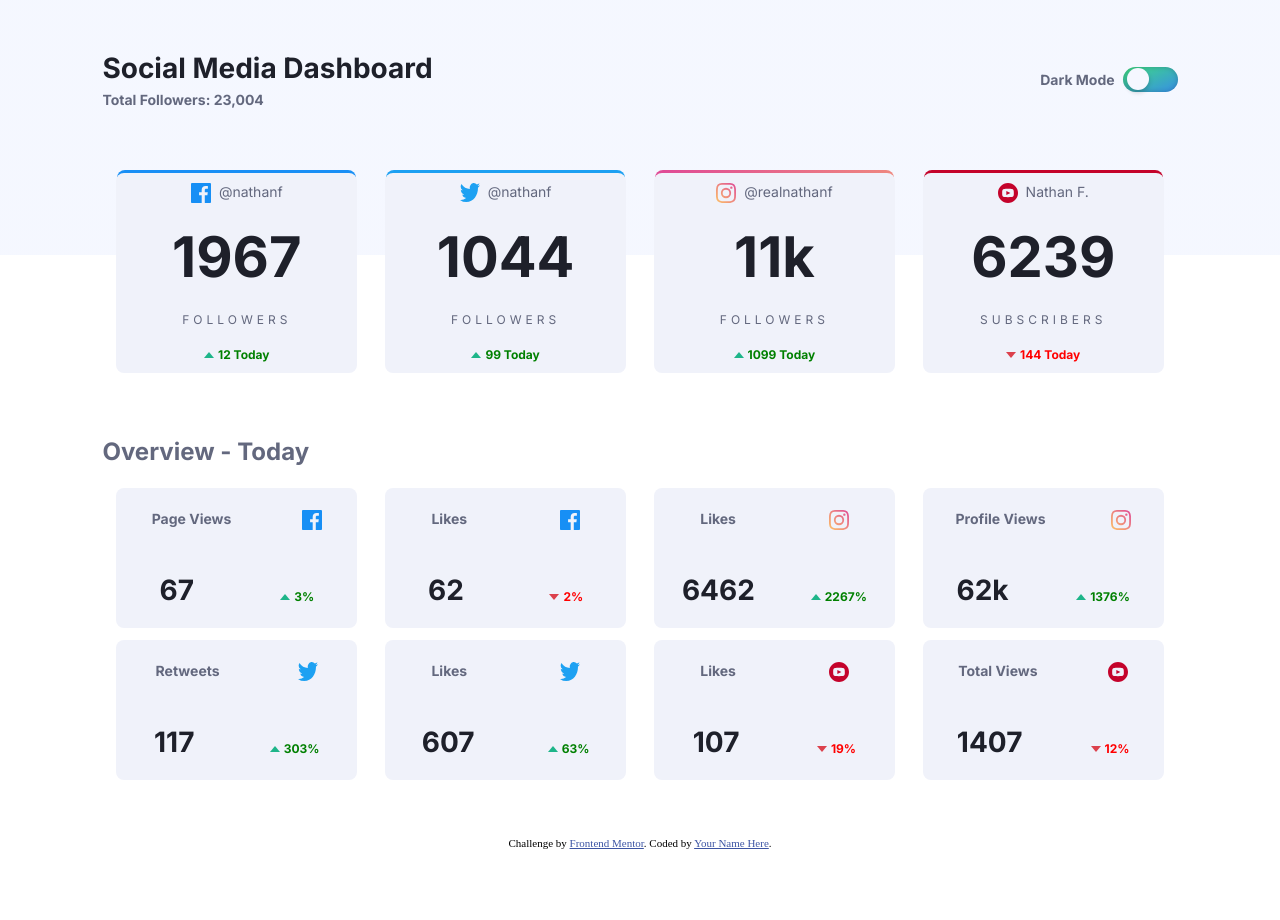
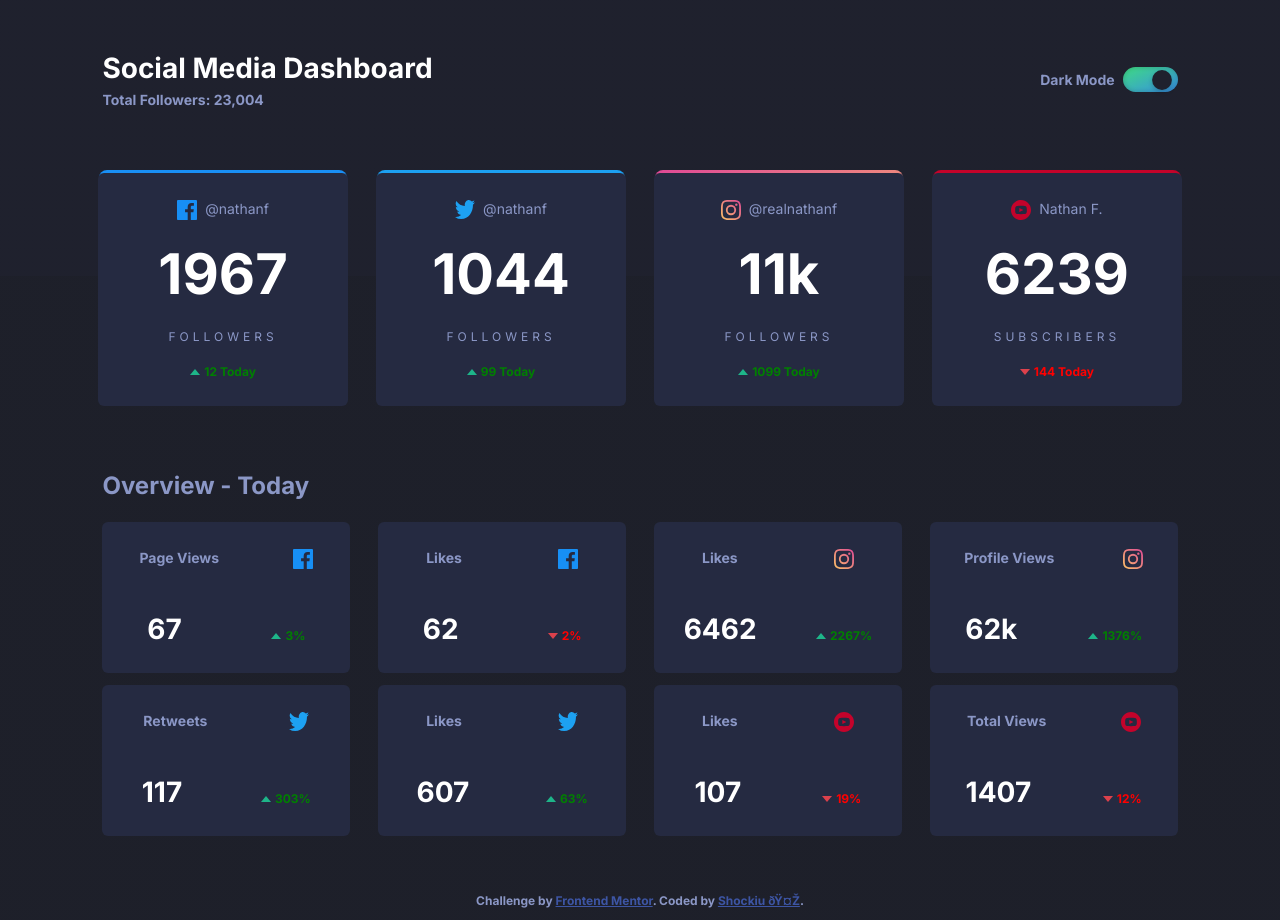
Before and after one commit to shockiu/dashboard-social-media, a website: page index.html in a window 1280 px wide. Before the commit the page ends 851 px from the top, so only its background shows below. Drawn offline with Linux system fonts and the light colour scheme.

Commit message:
template finished

```diff
--- a/index.html
+++ b/index.html
@@ -6,13 +6,9 @@
 
   <link rel="icon" type="image/png" sizes="32x32" href="./images/favicon-32x32.png">
 
-  <title>Frontend Mentor | [Challenge Name Here]</title>
+  <title>Social media dashboard</title>
 
   <!-- Feel free to remove these styles or customise in your own stylesheet 👍 -->
-  <style>
-    .attribution { font-size: 11px; text-align: center; }
-    .attribution a { color: hsl(226, 46%, 44%); }
-  </style>
   <link rel="stylesheet" href="./css/style.css">
 </head>
 <body>
@@ -27,6 +23,7 @@
           Total Followers: 23,004
         </p>
       </div>
+      <div class="divider"></div>
       <div class="theme-switcher">
         <p>
           Dark Mode
@@ -291,7 +288,7 @@
   <footer>
     <div class="attribution">
       Challenge by <a href="https://www.frontendmentor.io?ref=challenge" target="_blank">Frontend Mentor</a>.
-      Coded by <a href="#">Your Name Here</a>.
+      Coded by <a href="https://github.com/shockiu" target="_blank">Shockiu 🤎</a>.
     </div>
   </footer>
   <script src="./js/index.js"></script>
--- a/js/index.js
+++ b/js/index.js
@@ -7,3 +7,16 @@ checkbox.addEventListener('click', () => {
     }
     body.classList.remove('dark-theme');
 });
+
+
+const detectThemeBrowser = () => {
+    if(
+        window.matchMedia &&
+        window.matchMedia('(prefers-color-scheme: light)').matches
+    ) {
+        checkbox.checked = true;
+        body.classList.add('dark-theme');
+    }
+}
+
+detectThemeBrowser();
--- a/sass/abstract/_mixins.scss
+++ b/sass/abstract/_mixins.scss
@@ -2,7 +2,9 @@
 $breakpoints: (
     'x-small': 375px,
     'lg-small': 570px,
-    'small': 900px,
+    'small': 620px,
+    'middle': 900px,
+    'x-large': 1145px,
     'large': 1440px,
 )!default;
 
--- a/sass/base/_body.scss
+++ b/sass/base/_body.scss
@@ -5,7 +5,8 @@
 :root {
     --background-color: hsl(0, 0%, 100%);
     --background-color-top: hsl(225, 100%, 98%);
-    --card-background: hsl(227, 47%, 96%);
+    --card-background: hsl(228, 50%, 96%);
+    --card-background-hover: hsl(231, 19%, 86%);
     --text-color-primary: hsl(228, 12%, 44%);
     --text-color-sencondary: hsl(230, 17%, 14%);
     --bg-theme-switcher :  linear-gradient(to left top, hsl(210, 78%, 56%), hsl(146, 68%, 55%));
@@ -16,6 +17,7 @@ body.dark-theme {
     --background-color: hsl(230, 17%, 14%);
     --background-color-top: hsl(232, 19%, 15%);
     --card-background: hsl(228, 28%, 20%);
+    --card-background-hover: hsl(233, 19%, 26%);
     --text-color-primary: hsl(228, 34%, 66%);
     --text-color-sencondary: hsl(0, 0%, 100%);
     --bg-theme-switcher :  linear-gradient(to left top, hsl(210, 78%, 56%), hsl(146, 68%, 55%));
@@ -25,7 +27,7 @@ body.dark-theme {
 
 
 body {
-    height: 100vh;
+    min-height: 100vh;
     background-image: linear-gradient(var(--background-color-top) 30%, var(--background-color) 30%);
     background-repeat: no-repeat;
     transition: all 2s ease;
--- a/sass/components/_box-social-media.scss
+++ b/sass/components/_box-social-media.scss
@@ -6,9 +6,14 @@
     height: 200px;
     font-family: $font-family;
     background-color: var(--card-background);
-    border-radius: 8px;
+    border-radius: 6px;
     margin: 0 14px;
     position: relative;
+    padding: 6% 0;
+    transition: all .8s;
+}
+.main-social-media__box:hover  {
+    background-color: var(--card-background-hover);
 }
 
 .main-social-media__user {
--- a/sass/components/_overview-social.scss
+++ b/sass/components/_overview-social.scss
@@ -5,9 +5,15 @@
     height: 140px;
     font-family: $font-family;
     background-color: var(--card-background);
-    border-radius: 8px;
+    border-radius: 6px;
     margin: 6px 14px;
     position: relative;
+    padding: 2% 0;
+    transition: all .8s;
+}
+
+.overview-stats__box:hover {
+    background-color: var(--card-background-hover);
 }
 
 .overview-stats__resume {
--- a/sass/components/_theme-switcher.scss
+++ b/sass/components/_theme-switcher.scss
@@ -4,6 +4,12 @@
     display: flex;
     justify-content: space-around;
     align-items: center;
+    @include break('small') {
+        margin-top: 8%;
+        margin-bottom: 4%;
+        justify-content: space-between;
+        font-size: 12px;
+    }
 }
 
 
@@ -33,7 +39,7 @@ input[type="checkbox"] {
         border-radius: 20px;
         background-color: var(--circle-color);
         transform: scale(1.1);
-        box-shadow: 0 2px 5px rgb(0 0 0 / 20%);
+        box-shadow: 0 2px 5px rgba(0, 0, 0, 0.2);
         transition: left 300ms linear;
 
     }
--- a/sass/components/_title.scss
+++ b/sass/components/_title.scss
@@ -2,11 +2,17 @@
     font-size: calc(14px * 2);
     color: var(--text-color-sencondary);
     margin-bottom: 6px;
+    @include break('lg-small') {
+        font-size: 22px;
+    }
 }
 
 .stats-dash {
     font-size: $font-size;
     color: var(--text-color-primary);
+    @include break('lg-small') {
+        font-size: 12px;
+    }
 }
 
 .overview-title {
--- a/sass/pages/_dashboard.scss
+++ b/sass/pages/_dashboard.scss
@@ -3,6 +3,13 @@
     justify-content: space-between;
     font-family: $font-family;
     font-weight: $font-weights-700;
+    @include break('x-large') {
+        margin-top: 6%;
+    }
+    @include break('small') {
+        margin-top: 12%;
+        flex-direction: column;
+    }
 }
 .social-media {
     margin-top: 6%;
@@ -10,13 +17,52 @@
 
 .main-social-media {
     display: grid;
-    grid-template-columns: repeat(auto-fit, minmax(240px, 1fr));
+    grid-template-columns: repeat(4, minmax(200px, 1fr));
     margin-bottom: 6%;
+    margin-left: -1.7%;
+    margin-right: -1.7%;
+    @include break('x-large') {
+        grid-template-columns: repeat(2, minmax(200px, 1fr));
+        row-gap: 20px;
+    }
+    @include break('small') {
+        grid-template-columns: 1fr;
+        row-gap: 20px;
+    }
 }
 
 .overview-stats {
     margin-top: 5px;
     font-family: $font-family;
+    margin-left: -14px;
+    margin-right: -14px;
     display: grid;
-    grid-template-columns: repeat(auto-fit, minmax(240px, 1fr));
+    grid-template-columns: repeat(4, minmax(240px, 1fr));
+    @include break('x-large') {
+        grid-template-columns: repeat(2, minmax(200px, 1fr));
+    }
+    @include break('small') {
+        grid-template-columns: 1fr;
+    }
 }
+
+
+.divider {
+    display: none;
+    @include break('small') {
+        display: block;
+        margin-top: 10%;
+    }
+    height: 1.5px;
+    background-color: var(--text-color-primary);
+}
+
+.attribution {
+    font-size: 12px;
+    text-align: center;
+    font-family: $font-family;
+    font-weight: $font-weights-700;
+    color: var(--text-color-primary);
+    margin-bottom: 12px;
+}
+.attribution a { color: hsl(226, 46%, 44%); }
```
Also changed, not shown: css/style.css.
